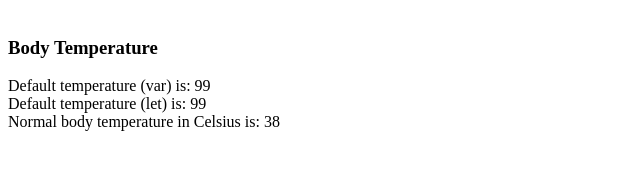
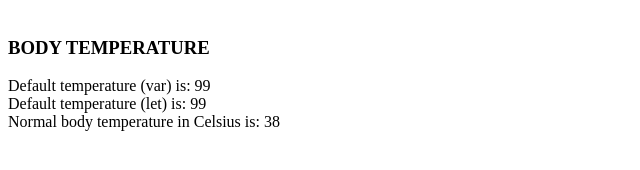
Before and after one commit to Praveenmaila/javascriptFullCourse, a plain HTML site: page identifiers/index.html in a window 1280 px wide. Shown: the whole page, without its empty margins (0-640 px from the left). Drawn offline with Linux system fonts and the light colour scheme.

Commit message:
Update index.html

```diff
--- a/identifiers/index.html
+++ b/identifiers/index.html
@@ -9,7 +9,7 @@
 <body class="container-fluid">
     <div class="panel panel-primary">
         <div class="panel-heading">
-            <h3>Body Temperature</h3>
+            <h3>BODY TEMPERATURE</h3>
         </div>
 
         <div class="panel-body">
```
